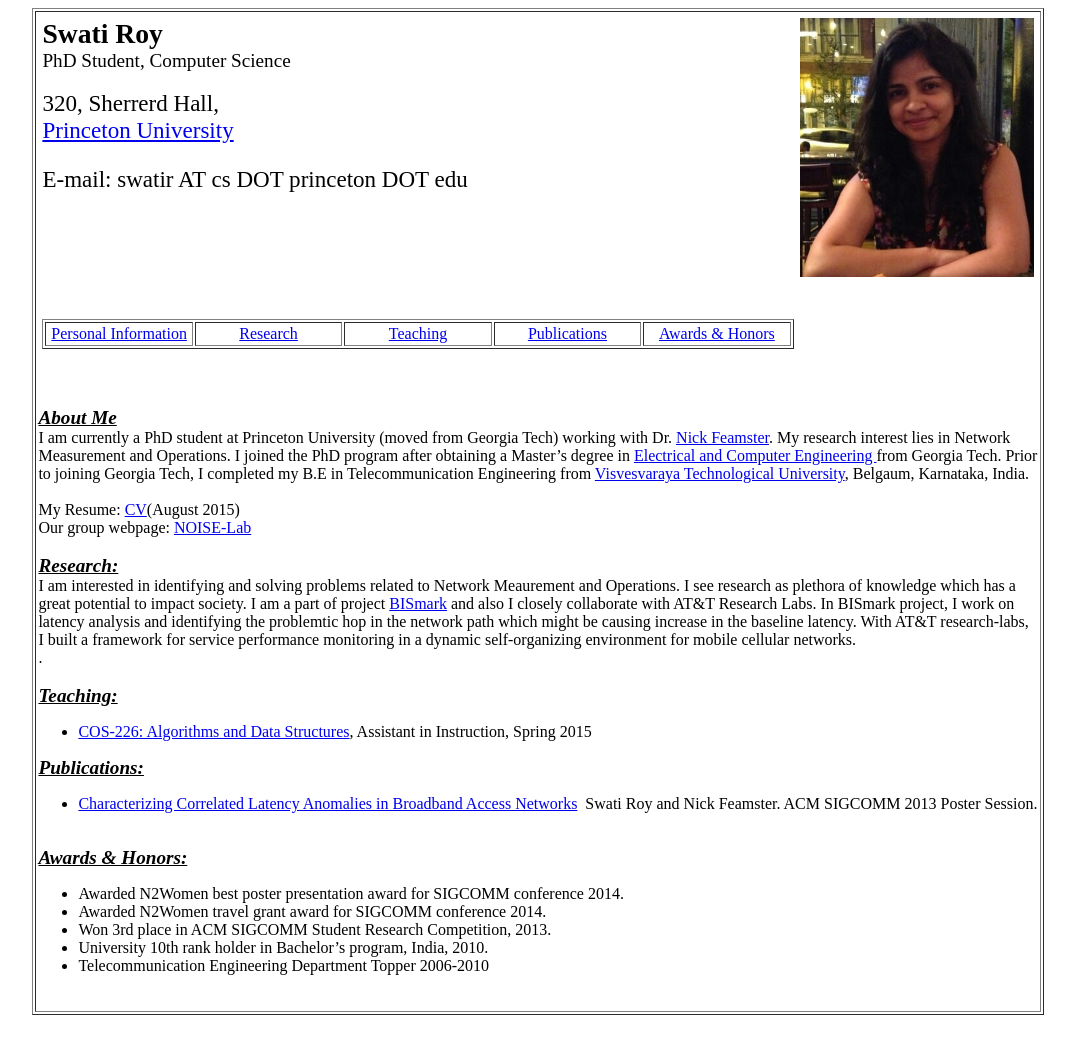
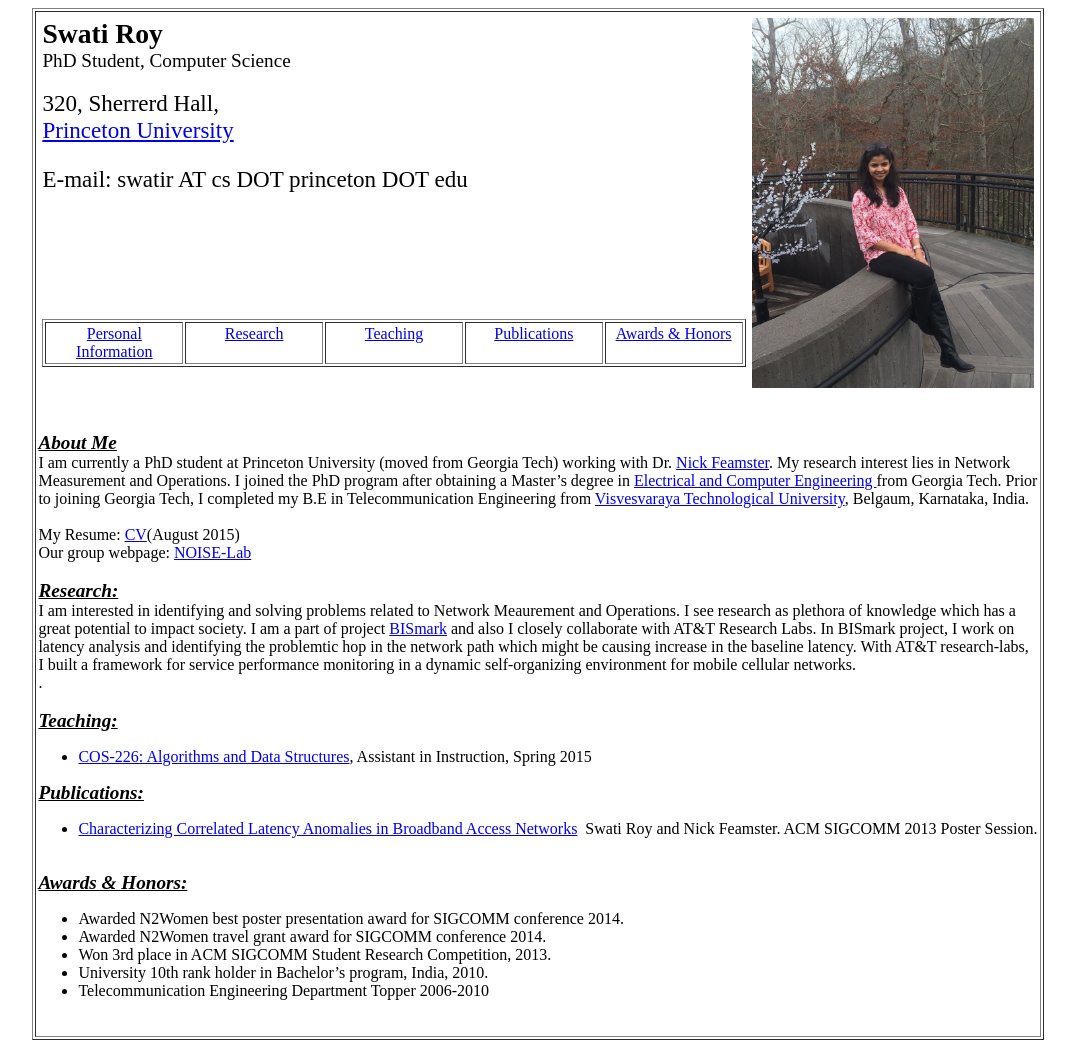
Before and after one commit to Swati-gt/Webpage, a plain HTML site: page index.html in a window 1280 px wide. Shown: the whole page, without its empty margins (102-1177 px from the left). Drawn offline with Linux system fonts and the light colour scheme; files whose address does not match are found by name.

Commit message:
Display Change

```diff
--- a/index.html
+++ b/index.html
@@ -48,7 +48,7 @@ Information</a><br>
             </table>
             <br>
             </td>
-            <td style="vertical-align: top; width: 196px; text-align: right;"><img style="width: 234px; height: 259px;" alt="Picture" src="./Images/IMG-20140816-WA0009-1.jpg"></td>
+            <td style="vertical-align: top; width: 196px; text-align: right;"><img style="width: 282px; height: 370px;" alt="Picture" src="file:///Users/swati/Documents/Webpage/Images/displaypic.jpg"></td>
           </tr>
         </tbody>
       </table>
```
Also changed, not shown: Images/display_pic.jpg (added), Images/displaypic.jpg (added).
